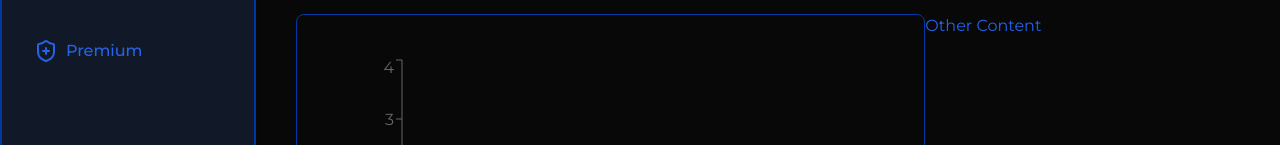
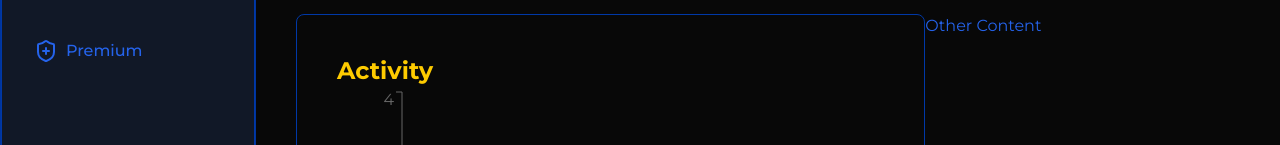
Before and after one commit to donyelqt/PeraPinoy, a Next.js app: page /dashboard in a window 1280 px wide. Shown: the part 293-438 px from the top of the page. Built offline with nearby package versions, Linux system fonts and the light colour scheme; no server answers.

Commit message:
Added h2 heading element to BarChartDashboard component.

```diff
--- a/app/(routes)/dashboard/_components/BarChartDashboard.jsx
+++ b/app/(routes)/dashboard/_components/BarChartDashboard.jsx
@@ -4,6 +4,7 @@ import { Bar, BarChart, Legend, Tooltip, XAxis, YAxis } from 'recharts'
 function BarChartDashboard({ budgetList }) {
     return (
         <div className='border rounded-lg p-10'>
+            <h2 className='text-tertiary font-bold text-2xl'>Activity</h2>
             <BarChart
                 width={500}
                 height={300}
```
